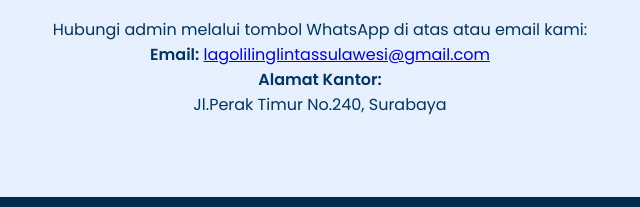
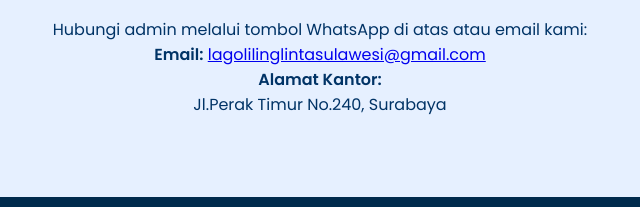
Before and after one commit to LagolilingExpress-dotcom/LAGOLILINGLINTASSULAWESI, a plain HTML site: page index.html in a window 1280 px wide. Shown: the part 1961-2168 px from the top of the page, 320-960 px from the left. Drawn offline with Linux system fonts and the light colour scheme.

Commit message:
Update index.html

```diff
--- a/index.html
+++ b/index.html
@@ -312,9 +312,9 @@
     <h2>Kontak Kami</h2>
     <p>Hubungi admin melalui tombol WhatsApp di atas atau email kami:</p>
     <p><strong>Email:</strong>
-      <a href="https://mail.google.com/mail/?view=cm&fs=1&to=lagolilinglintassulawesi@gmail.com&su=Permintaan%20Pengiriman&body=Halo%20Admin%2C%0ASaya%20ingin%20menanyakan%20layanan%20pengiriman..."
+      <a href="https://mail.google.com/mail/?view=cm&fs=1&to=lagolilinglintasulawesi@gmail.com&su=Permintaan%20Pengiriman&body=Halo%20Admin%2C%0ASaya%20ingin%20menanyakan%20layanan%20pengiriman..."
          target="_blank">
-         lagolilinglintassulawesi@gmail.com
+         lagolilinglintasulawesi@gmail.com
       </a>
     </p>
     <p><strong>Alamat Kantor:</strong><br>Jl.Perak Timur No.240, Surabaya</p>
```
